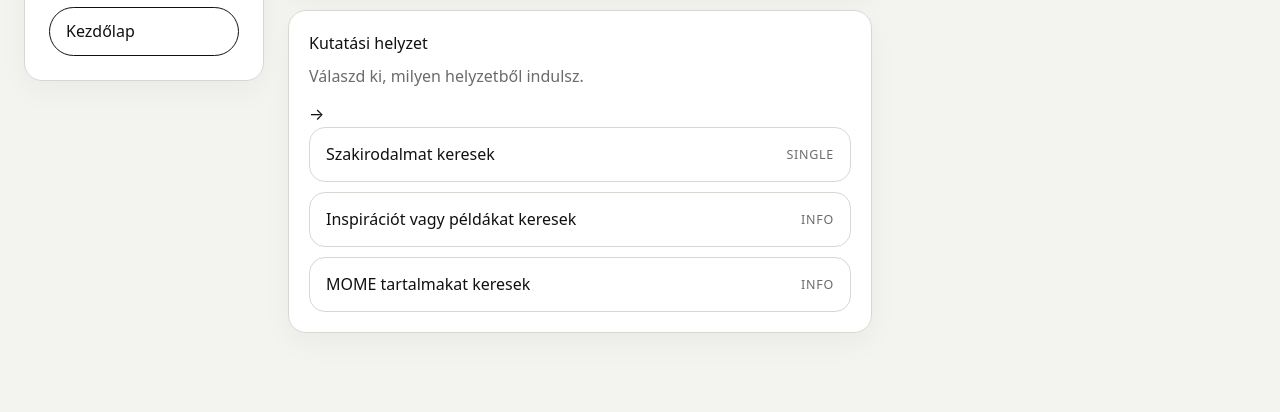
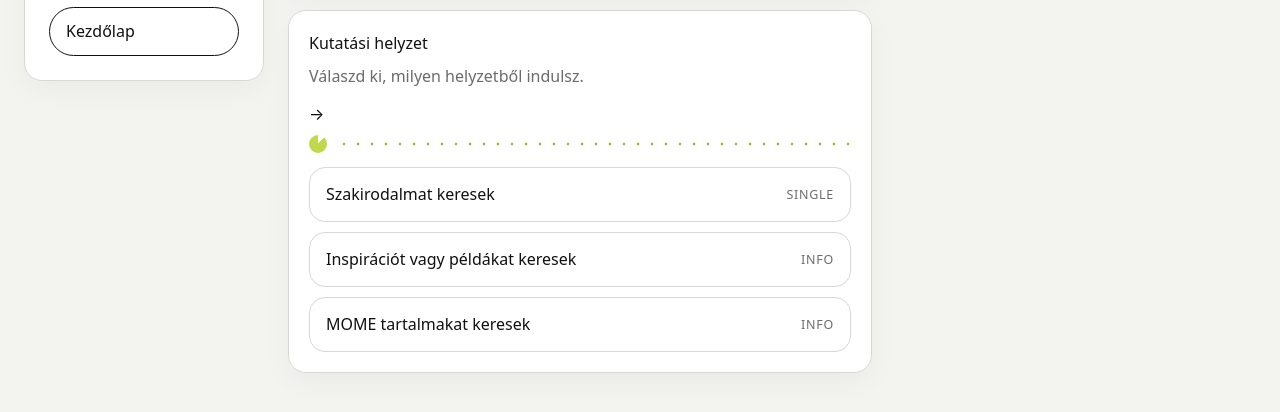
Before and after one commit to doddaersen/momekonyvtar, a plain HTML site: page mome-research-guide/index.html in a window 1280 px wide. Shown: the part 278-690 px from the top of the page. Drawn offline with Linux system fonts and the light colour scheme.

Commit message:
Add pacman branching marker before option choices

```diff
--- a/mome-research-guide/style.css
+++ b/mome-research-guide/style.css
@@ -173,6 +173,32 @@
   display: flex;
   flex-wrap: wrap;
   gap: 10px;
+}
+
+.pacman-row {
+  display: flex;
+  align-items: center;
+  gap: 10px;
+  margin: 8px 0 14px;
+}
+
+.pacman {
+  width: 18px;
+  height: 18px;
+  border-radius: 50%;
+  background: conic-gradient(from 45deg, var(--accent) 0deg 315deg, transparent 315deg 360deg);
+  position: relative;
+  flex: 0 0 auto;
+}
+
+.pacman-dots {
+  flex: 1 1 auto;
+  height: 6px;
+  background-image: radial-gradient(circle, #9bb618 1.5px, transparent 1.6px);
+  background-size: 14px 6px;
+  background-repeat: repeat-x;
+  background-position: left center;
+  opacity: 0.95;
 }
 
 .option-button {
```
